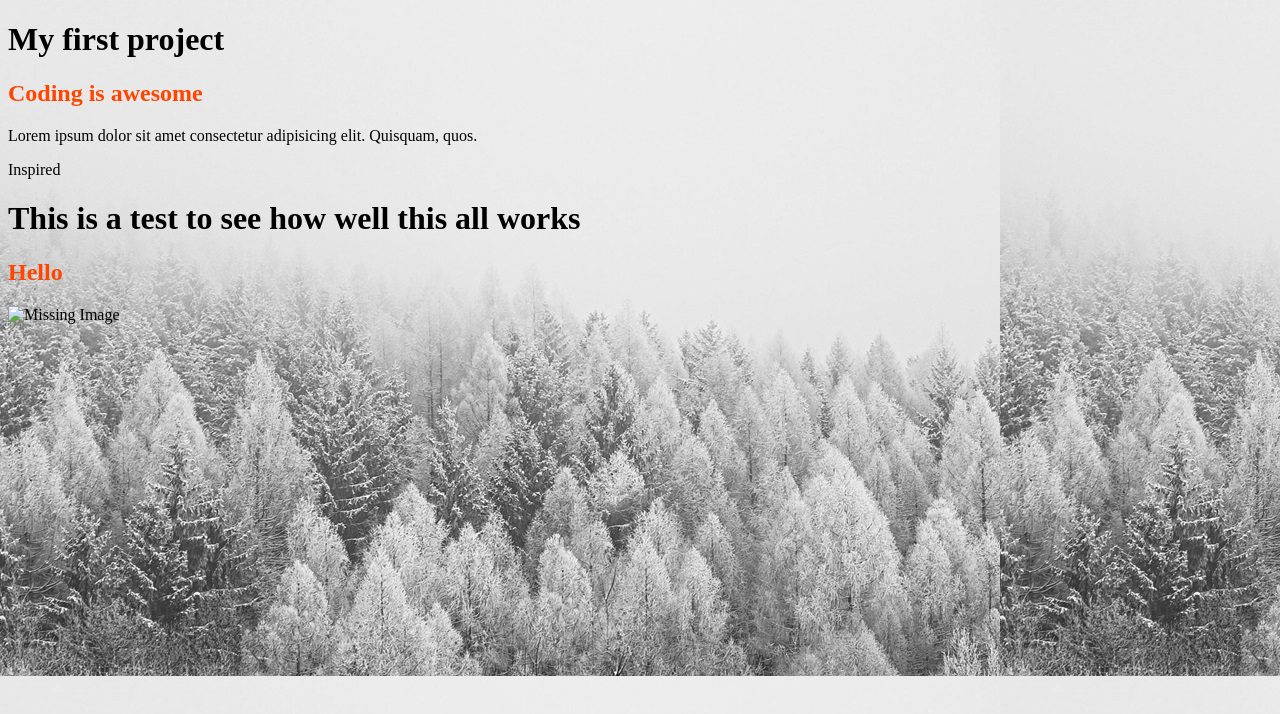
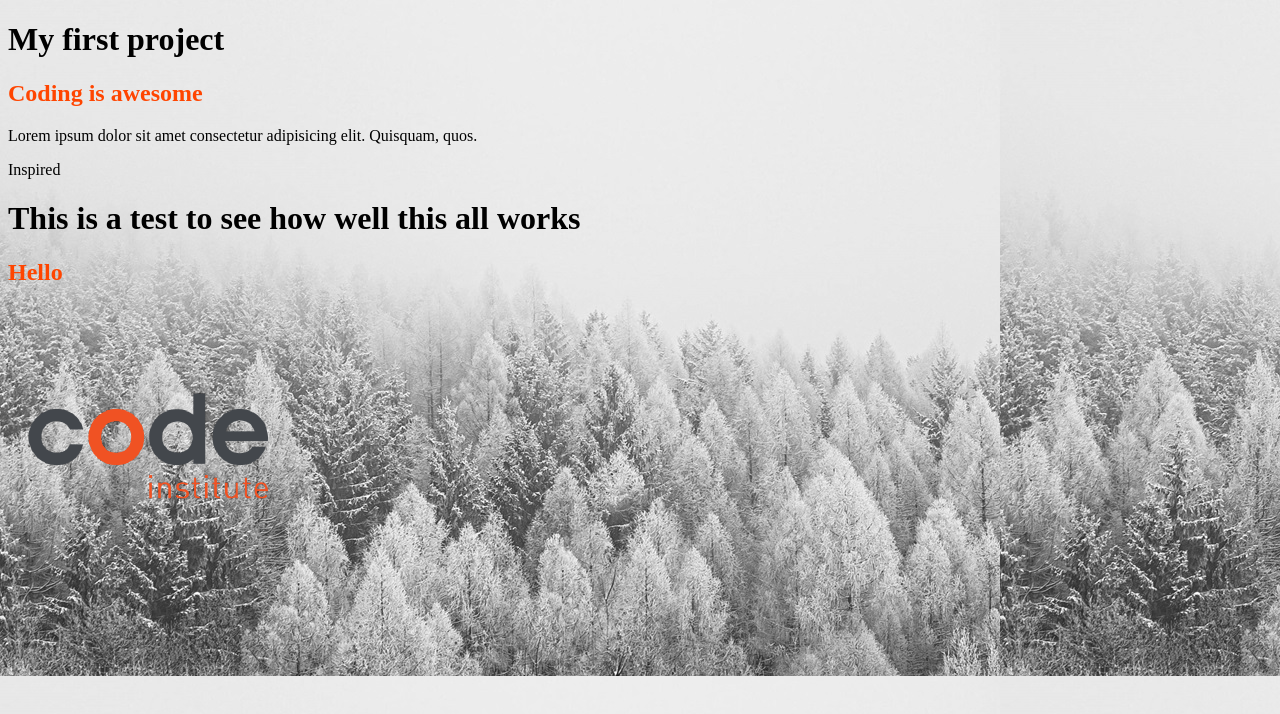
Before and after one commit to AliJayCarter/my-first-project, a plain HTML site: page index.html in a window 1280 px wide. Drawn offline with Linux system fonts and the light colour scheme.

Commit message:
Image directory

```diff
--- a/index.html
+++ b/index.html
@@ -13,6 +13,6 @@
     <p>Inspired</p>
     <h1>This is a test to see how well this all works</h1>
     <h2>Hello </h2>
-    <img src="/images/01-02-02_ci-logo.png" alt="Missing Image">
+    <img src="assets/images/01-02-02_ci-logo.png" alt="Missing Image">
 </body>
 </html>
```
